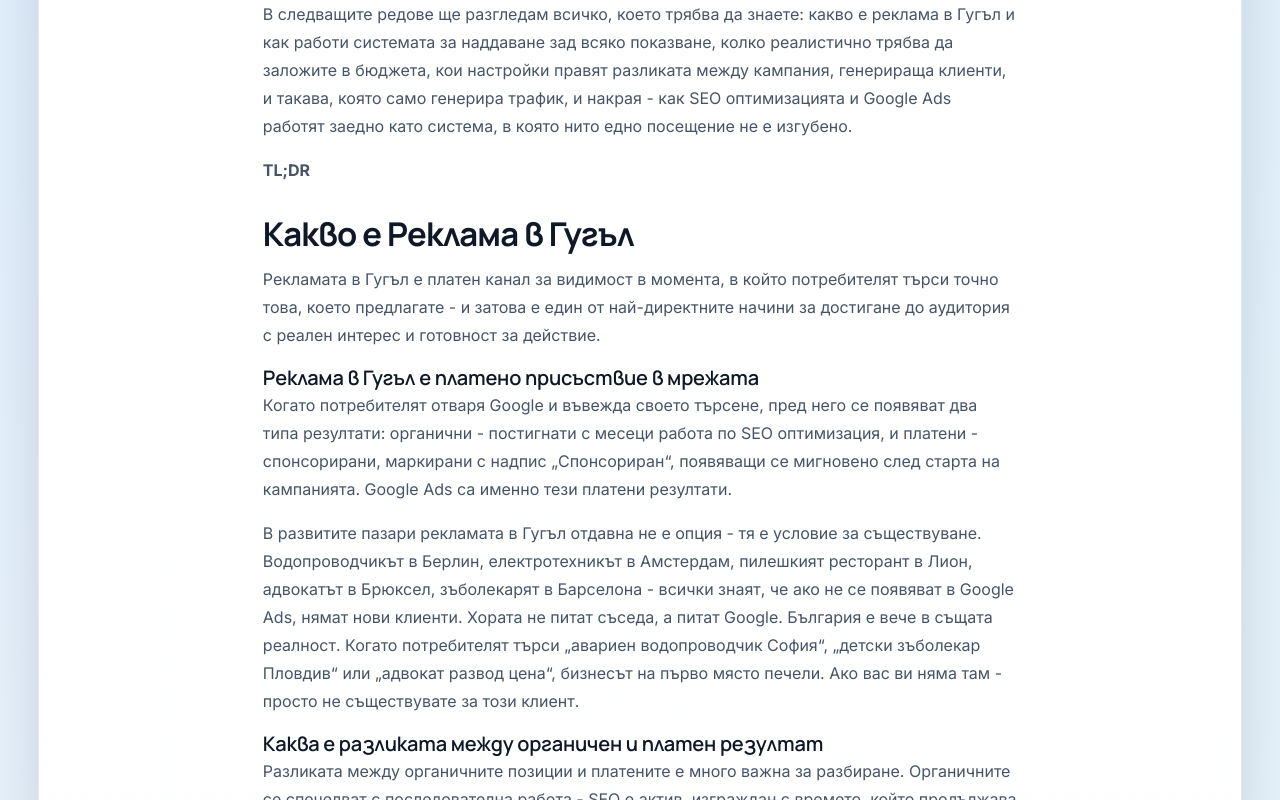
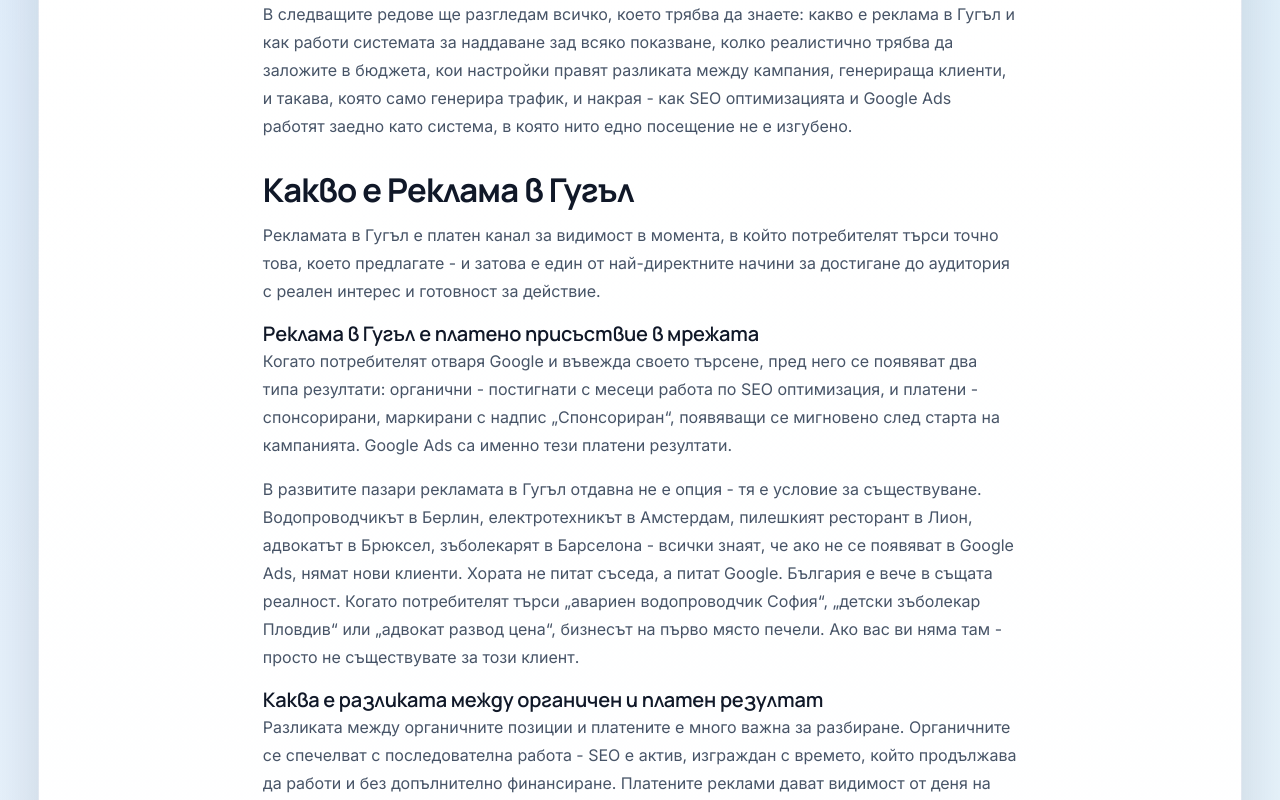
Before and after one commit to inweblife/inweblife, a Next.js app: page /google-ads-reklama in a window 1280 px wide. Shown: the part 1109-1909 px from the top of the page. Built offline with nearby package versions, Linux system fonts and the light colour scheme; no server answers.

Commit message:
Update google-ads-reklama.js

```diff
--- a/pages/google-ads-reklama.js
+++ b/pages/google-ads-reklama.js
@@ -172,9 +172,6 @@ const GoogleAdsReklama = () => {
               генерираща клиенти, и такава, която само генерира трафик, и накрая - как SEO
               оптимизацията и Google Ads работят заедно като система, в която нито едно
               посещение не е изгубено.
-            </p>
-            <p>
-              <strong>TL;DR</strong>
             </p>
           </section>
 
```
